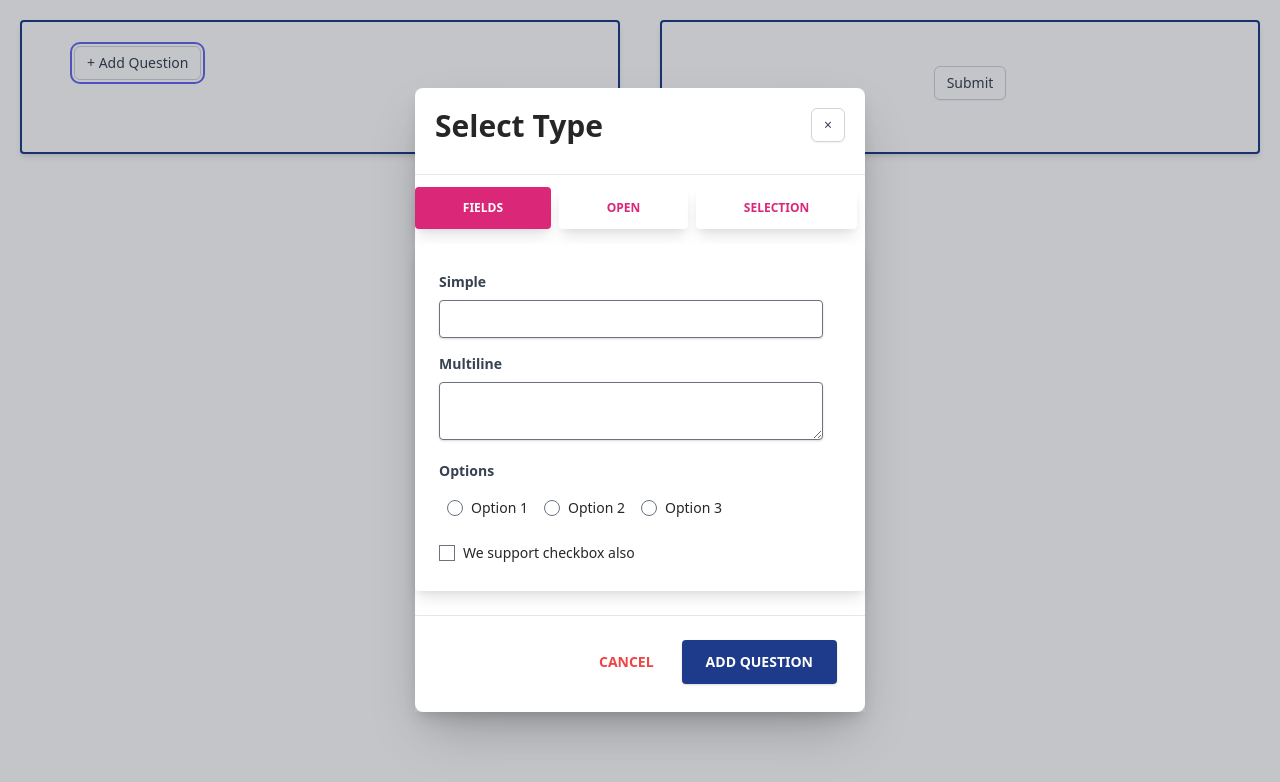
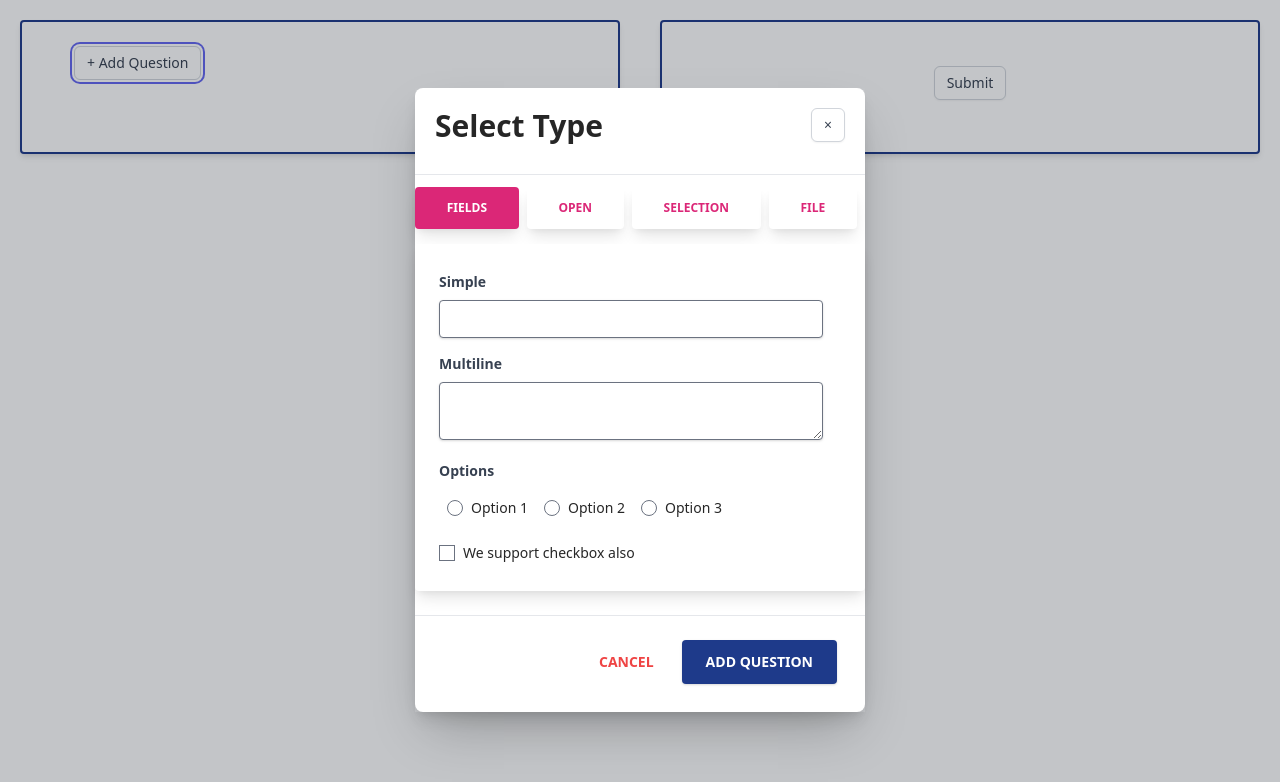
Before and after one commit to shahajalal001/PolyUnoReactTest, a Next.js app: page /questioncreate in a window 1280 px wide. Both pictures are taken after a click on the button "+ Add Question". Shown: the top 782 px of the page. Built offline with nearby package versions, Linux system fonts and the light colour scheme.

Commit message:
file work continue

```diff
--- /dev/null
+++ b/components/file/index.js
@@ -0,0 +1,19 @@
+
+const File = ({field, fieldChanged, type, value, index}) => {
+    return (
+        <div key={field._uid} className='px-2 py-2'>
+            <label htmlFor={field._uid} className="block text-gray-700 text-sm font-bold mb-2">{field.label}</label>
+            <input
+                className="shadow appearance-none border rounded w-full py-2 px-3 text-gray-700 leading-tight focus:outline-none focus:shadow-outline"
+                type={type || field.component}
+                id={field._uid}
+                name={field._uid}
+                value={value}
+                onChange={(e)=> {
+                    fieldChanged(index, field._uid, e.target.files[0])
+                }}
+            />
+        </div>
+    )
+}
+export default File
--- a/components/form/index.js
+++ b/components/form/index.js
@@ -1,8 +1,8 @@
-import FieldGroup from "../fieldgroup";
 import Field from "../field";
 import Options from "../option";
 import TextArea from "../textarea";
 import Radio from "../radio";
+import File from "../file";
 
 const Form = ({ question, fieldChanged, questionIndex }) => {
     const formData = question.questions
@@ -19,13 +19,14 @@ const Form = ({ question, fieldChanged, questionIndex }) => {
                 {formData
                     .map((field) => {
                         switch (field.component) {
-                            case "field_group":
+                            case "file":
                                 return (
-                                    <FieldGroup
+                                    <File
                                         key={field._uid}
                                         field={field}
                                         fieldChanged={fieldChanged}
-                                        values={field.fields}
+                                        value={formData[field._uid]}
+                                        index={questionIndex}
                                     />
                                 );
                             case "checkbox":
--- a/components/modal/index.js
+++ b/components/modal/index.js
@@ -109,6 +109,22 @@ const Modal = ({setShowModal, setQuestion}) => {
             };
             setQuestion((prev) => [...prev, inputState]);
         }
+
+        if(tab === 4){
+            const inputState = {
+                title: 'Your custom question title',
+                questions: [
+                    {
+                        component: "file",
+                        label: "",
+                        type: "file",
+                        _uid: uniqueString(),
+                        options: []
+                    },
+                ]
+            };
+            setQuestion((prev) => [...prev, inputState]);
+        }
     }
     return(
         <>
--- a/components/tab/index.js
+++ b/components/tab/index.js
@@ -70,6 +70,27 @@ const Tabs = ({ color , setTab}) => {
                                 role="tablist"
                             >
                                 Selection
+                            </a>
+                        </li>
+
+                        <li className="-mb-px mr-2 last:mr-0 flex-auto text-center">
+                            <a
+                                className={
+                                    "text-xs font-bold uppercase px-5 py-3 shadow-lg rounded block leading-normal " +
+                                    (openTab === 4
+                                        ? "text-white bg-" + color + "-600"
+                                        : "text-" + color + "-600 bg-white")
+                                }
+                                onClick={e => {
+                                    e.preventDefault();
+                                    setOpenTab(4);
+                                    setTab(4);
+                                }}
+                                data-toggle="tab"
+                                href="#file"
+                                role="tablist"
+                            >
+                                File
                             </a>
                         </li>
                     </ul>
@@ -165,6 +186,17 @@ const Tabs = ({ color , setTab}) => {
                                         </label>
                                     </div>
                                 </div>
+                                <div className={openTab === 4 ? "block" : "hidden"} id="open">
+                                    <div className='px-2 py-2'>
+                                        <label htmlFor={'simple_file_field_id'} className="block text-gray-700 text-sm font-bold mb-2">File</label>
+                                        <input
+                                            className="shadow appearance-none border rounded w-96 py-2 px-3 text-gray-700 leading-tight focus:outline-none focus:shadow-outline"
+                                            type='file'
+                                            id={'simple_file_field_id'}
+                                            name={'simple_file_field_id'}
+                                        />
+                                    </div>
+                                </div>
                             </div>
                         </div>
                     </div>
--- a/next.config.js
+++ b/next.config.js
@@ -1,7 +1,7 @@
 module.exports = {
     trailingSlash: true,
     env: {
-        api_url: 'https://polyunobackend.shahajalalit.com/api/',
-        _api_url: 'http://localhost:4000/api/'
+        _api_url: 'https://polyunobackend.shahajalalit.com/api/',
+        api_url: 'http://localhost:4000/api/'
     },
 }
--- a/pages/[id].js
+++ b/pages/[id].js
@@ -57,6 +57,12 @@ const DynamicCheck = () => {
                 })
             }
     }
+
+    const handleFileUpload = async(file) => {
+        const data = new FormData()
+        data.append('image', file)
+
+    }
     return(
         <div className='w-full max-w-4xl mx-auto'>
             {
--- a/pages/questioncreate.js
+++ b/pages/questioncreate.js
@@ -239,6 +239,10 @@ const QuestionCreate = () => {
 
     }
 
+    const fieldChanged = (index, fieldId, value) => {
+
+    }
+
     return(
         <div className='grid grid-cols-2'>
             <div className='bg-white shadow-md rounded px-8 pt-6 pb-8 mb-4 border-2 border-blue-900 m-5'>
@@ -352,6 +356,21 @@ const QuestionCreate = () => {
                                                     />
                                                     <span className="ml-2">CheckBox</span>
                                                 </label>
+
+                                                <label htmlFor={`file-radio-${index}-${mainIndex}`} className="ml-2 inline-flex items-center">
+                                                    <input
+                                                        className="form-radio"
+                                                        type='radio'
+                                                        id={`file-radio-${index}-${mainIndex}`}
+                                                        name='type'
+                                                        value={`file-${index}-${mainIndex}`}
+                                                        checked={value === `file-${index}-${mainIndex}`}
+                                                        onChange={(e) => {
+                                                            handleOptionChange(mainIndex, index, e, e.target.value, 'file', 'file')
+                                                        }}
+                                                    />
+                                                    <span className="ml-2">File</span>
+                                                </label>
                                             </div>
                                             {
                                                 item.options?.length > 0 && item.options[0].component === 'radio' && item.options.map((item_one, index_one) =>(
@@ -406,7 +425,7 @@ const QuestionCreate = () => {
                     question.map(question => {
                             return (
                                 <div>
-                                    <Form question={question} />
+                                    <Form question={question} fieldChanged={fieldChanged}/>
                                 </div>
                             )
                         }
```
